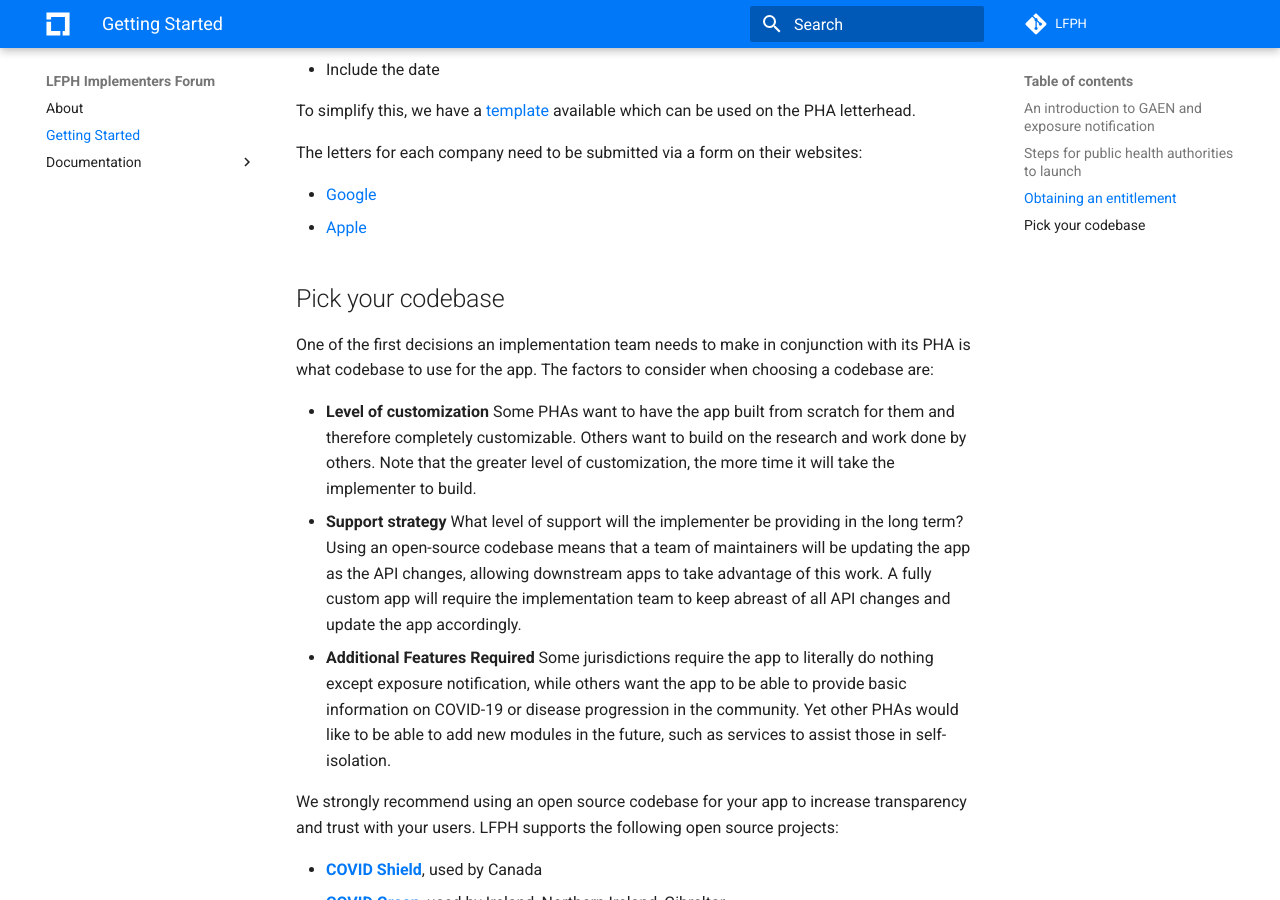
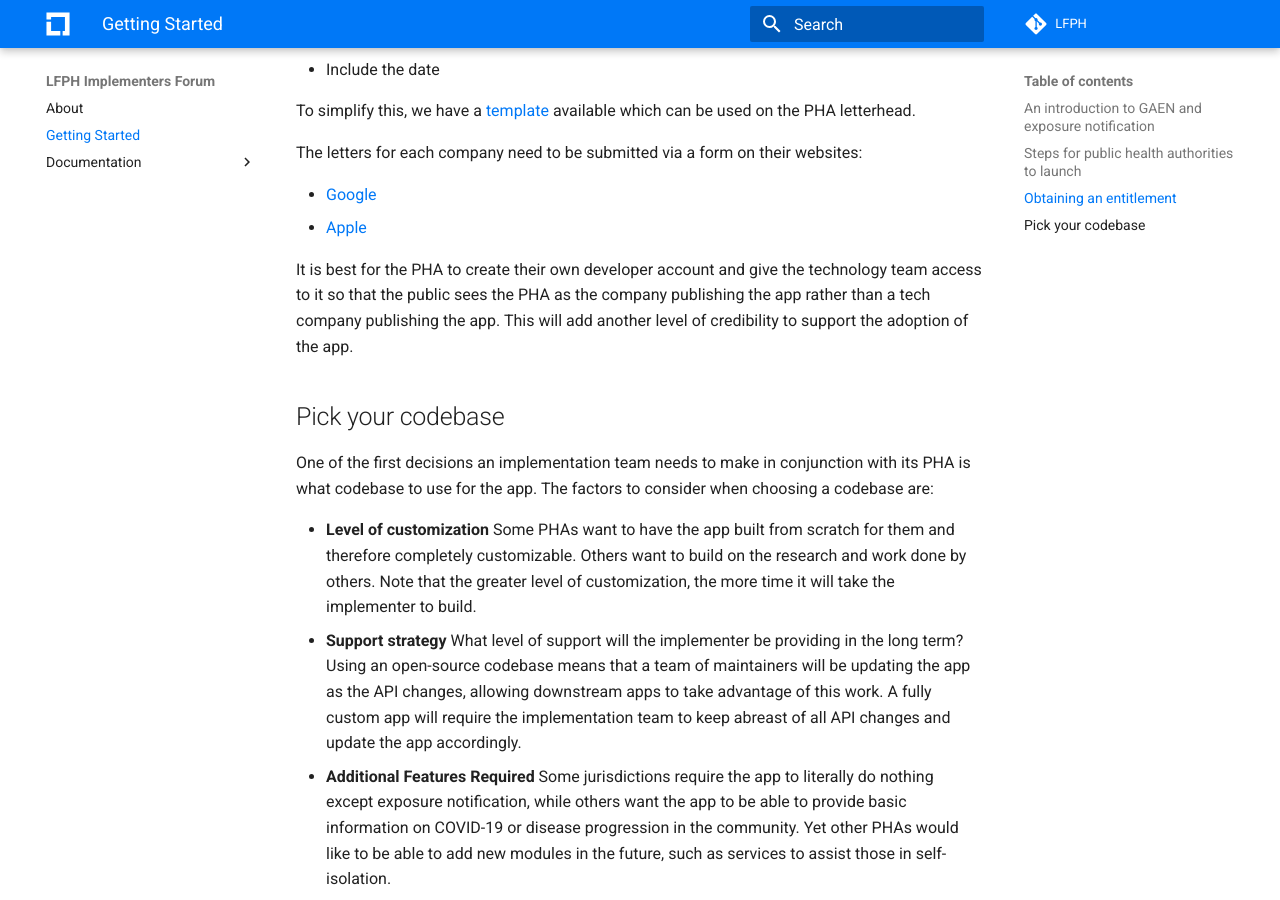
Before and after one commit to lfph/implementers-forum, an MkDocs documentation site: the page built from docs/getting-started.md, in a window 1280 px wide and 900 px high, scrolled down 1838 px. Built offline with MkDocs 1.6.1 and Material for MkDocs 9.7.7, drawn with Linux system fonts in a browser that asks for light colours; comment, search, counter and statistics services are not loaded.

Commit message:
add info about developer accounts to entitlement info

```diff
--- a/docs/getting-started.md
+++ b/docs/getting-started.md
@@ -46,6 +46,8 @@ The letters for each company need to be submitted via a form on their websites:
 * [Google](https://support.google.com/googleplay/android-developer/contact/expo_notif_api)
 * [Apple](https://developer.apple.com/contact/request/exposure-notification-entitlement)
 
+It is best for the PHA to create their own developer account and give the technology team access to it so that the public sees the PHA as the company publishing the app rather than a tech company publishing the app. This will add another level of credibility to support the adoption of the app.
+
 ## Pick your codebase
 
 One of the first decisions an implementation team needs to make in conjunction with its PHA is what codebase to use for the app. The factors to consider when choosing a codebase are:
```
